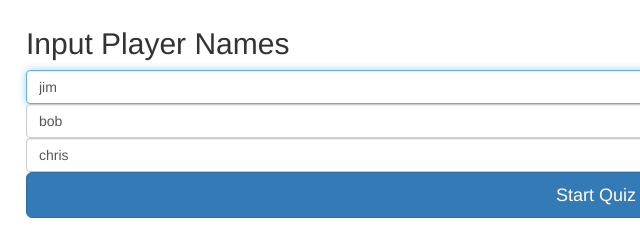
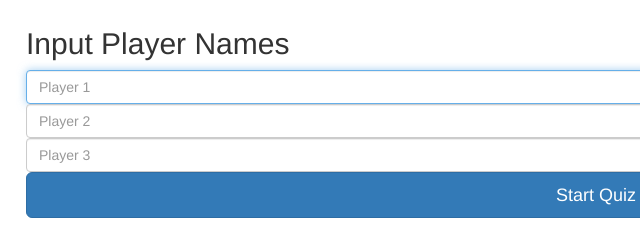
Before and after one commit to Patches-/quartermile-top-trumps, a plain HTML site: page index.html in a window 1280 px wide. Shown: the part 198-434 px from the top of the page, 44-684 px from the left. Drawn offline with nearby package versions, Linux system fonts and the light colour scheme.

```diff
--- a/index.html
+++ b/index.html
@@ -26,11 +26,11 @@
       <form id="player-names">
         <h2>Input Player Names</h2>
         <label for="player1" class="sr-only">Player 1</label>
-        <input type="text" id="player1" class="form-control" placeholder="Player 1" required="" autofocus="" value="jim">
+        <input type="text" id="player1" class="form-control" placeholder="Player 1" required="" autofocus="">
         <label for="player2" class="sr-only">Player 2</label>
-        <input type="text" id="player2" class="form-control" placeholder="Player 2" required="" autofocus="" value="bob">
+        <input type="text" id="player2" class="form-control" placeholder="Player 2" required="" autofocus="">
         <label for="player3" class="sr-only">Player 3</label>
-        <input type="text" id="player3" class="form-control" placeholder="Player 3" required="" autofocus="" value="chris">
+        <input type="text" id="player3" class="form-control" placeholder="Player 3" required="" autofocus="">
         <button class="btn btn-lg btn-primary btn-block">Start Quiz</button>
       </form>
       <div class="quiz">
```
